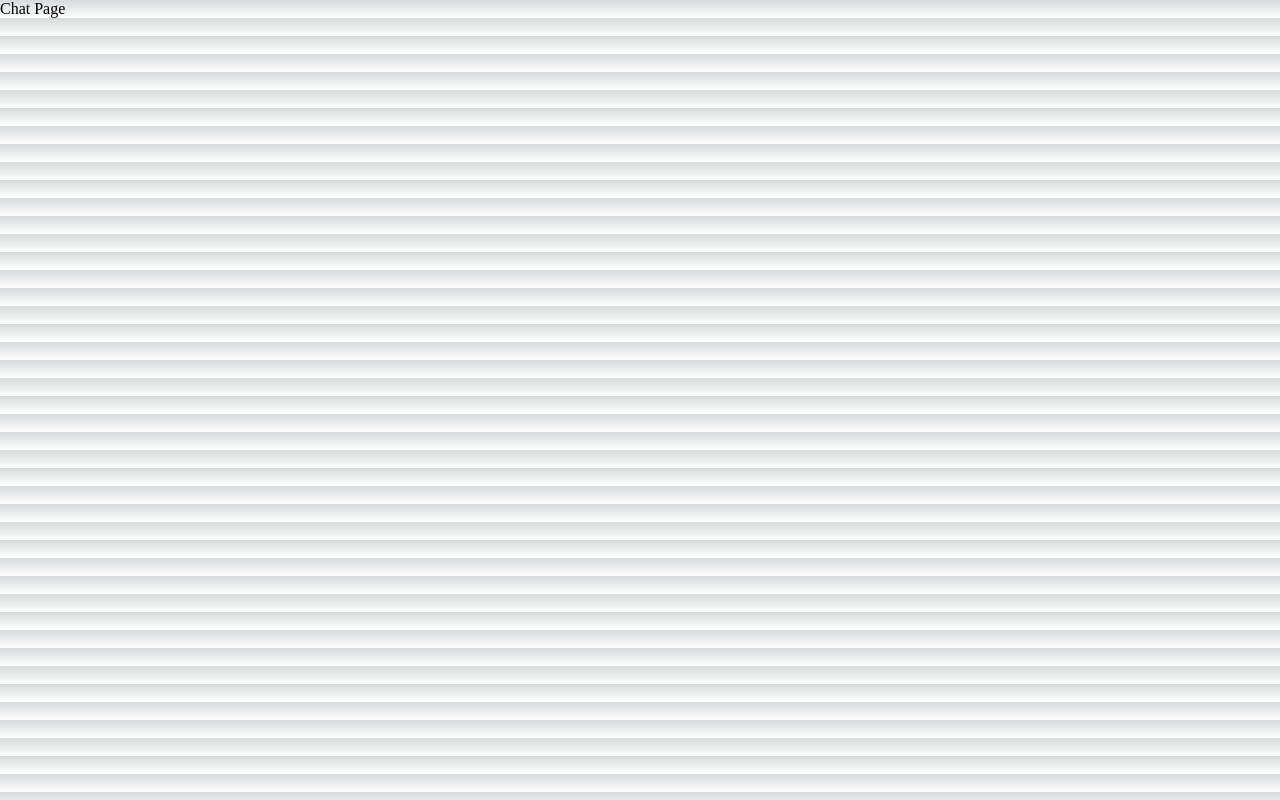
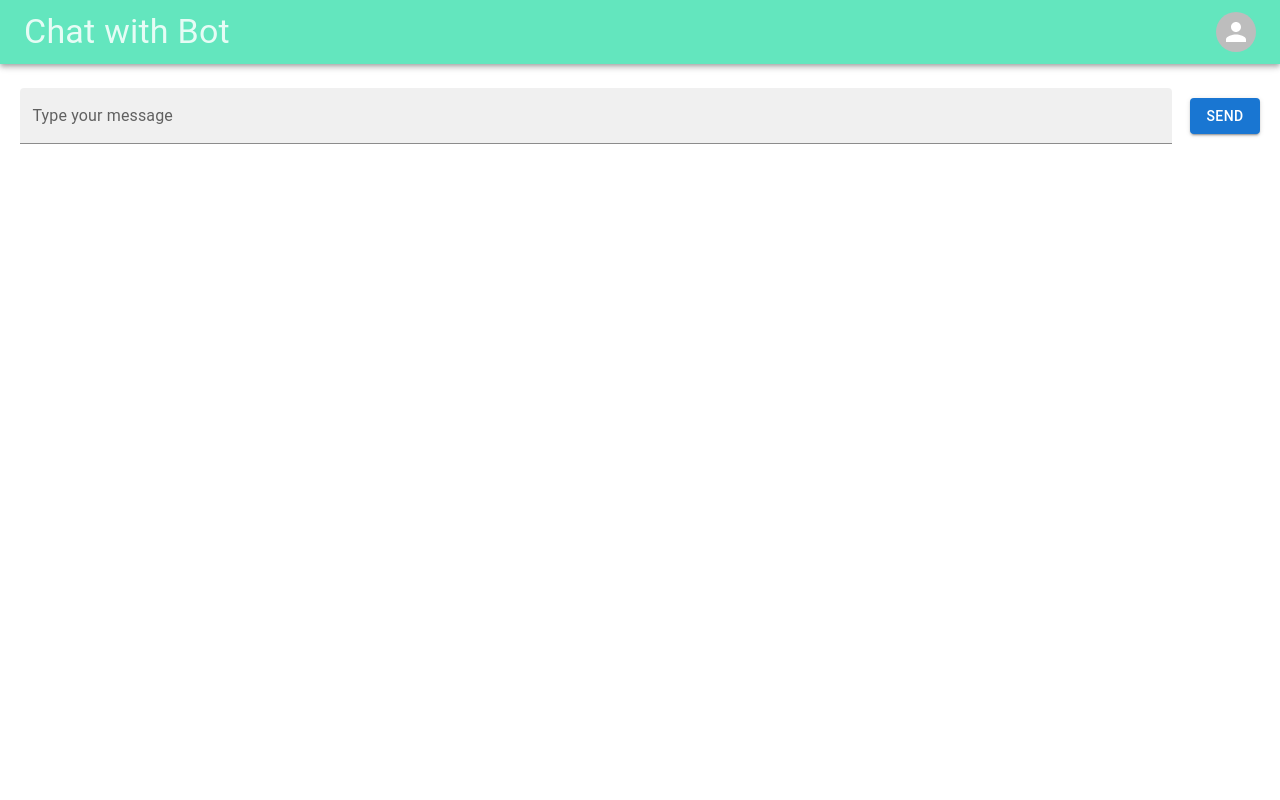
Before and after one commit to Zarriy/chatwithStranger, a Next.js app: page /chat in a window 1280 px wide. Built offline with nearby package versions, Linux system fonts and the light colour scheme.

Commit message:
added the structure layout of the app

```diff
--- /dev/null
+++ b/components/form.tsx
@@ -0,0 +1,33 @@
+import React, { useState } from "react";
+import classes from "../styles/Home.module.css";
+import { TextField, Button } from "@mui/material";
+
+const Form: React.FC = () => {
+  const [message, setMessage] = useState("");
+  const handleSendMessage = () => {
+    console.log("send message" + message);
+  };
+
+  return (
+    <div className={classes.inputContainer}>
+      <TextField
+        className={classes.inputField}
+        id="standard-basic"
+        label="Type your message"
+        variant="filled"
+        value={message}
+        onChange={(e) => setMessage(e.target.value)}
+      />
+      <Button
+        className={classes.sendButton}
+        variant="contained"
+        color="primary"
+        onClick={handleSendMessage}
+      >
+        Send
+      </Button>
+    </div>
+  );
+};
+
+export default Form;
--- /dev/null
+++ b/components/header.tsx
@@ -0,0 +1,21 @@
+import React from "react";
+import classes from "../styles/Home.module.css";
+import AppBar from "@mui/material/AppBar";
+import Toolbar from "@mui/material/Toolbar";
+import Typography from "@mui/material/Typography";
+import Avatar, { AvatarProps } from "@mui/material/Avatar";
+
+const Header: React.FC = () => {
+  return (
+    <AppBar position="static">
+      <Toolbar className={classes.toolbar} variant="regular">
+        <Typography variant="h4" color="#e6fcf5">
+          Chat with Bot
+        </Typography>
+        <Avatar alt="Alpha Sharp" src="" />
+      </Toolbar>
+    </AppBar>
+  );
+};
+
+export default Header;
--- a/pages/chat.tsx
+++ b/pages/chat.tsx
@@ -1,7 +1,16 @@
 import React from "react";
+import classes from "../styles/Home.module.css";
+import Header from "@/components/header";
+import Form from "@/components/form";
 
-const Chat = () => {
-  return <div>Chat Page</div>;
+const Chat: React.FC = () => {
+  return (
+    <div className={classes.chatPage}>
+      <Header />
+      <div className={classes.chatContainer}></div>
+      <Form />
+    </div>
+  );
 };
 
 export default Chat;
--- a/pages/index.tsx
+++ b/pages/index.tsx
@@ -3,6 +3,7 @@ import Image from "next/image";
 import { Inter } from "@next/font/google";
 import { Button } from "@mui/material";
 import { createTheme, ThemeProvider } from "@mui/material/styles";
+import SettingsPowerIcon from "@mui/icons-material/SettingsPower";
 import classes from "../styles/Home.module.css";
 import Router from "next/router";
 
@@ -42,7 +43,8 @@ export default function Home() {
             color="basic"
             onClick={() => Router.push("/chat")}
           >
-            Start
+            <SettingsPowerIcon />
+            &nbsp;Start
           </Button>
         </ThemeProvider>
       </main>
--- a/styles/Home.module.css
+++ b/styles/Home.module.css
@@ -6,3 +6,27 @@
   height: 100vh;
   justify-content: center;
 }
+.chatPage {
+  display: flex;
+  flex-direction: column;
+  align-items: center;
+}
+.toolbar {
+  background-color: #63e6be;
+  display: flex;
+  justify-content: space-between;
+}
+.inputContainer {
+  width: 100%;
+  display: flex;
+  align-items: center;
+  gap: 18px;
+  margin-top: 24px;
+  justify-content: center;
+}
+.inputField {
+  width: 90%;
+}
+.sendButton {
+  padding: 16px 24px;
+}
--- a/styles/globals.css
+++ b/styles/globals.css
@@ -1,76 +1,7 @@
-:root {
-  --max-width: 1100px;
-  --border-radius: 12px;
-  --font-mono: ui-monospace, Menlo, Monaco, 'Cascadia Mono', 'Segoe UI Mono',
-    'Roboto Mono', 'Oxygen Mono', 'Ubuntu Monospace', 'Source Code Pro',
-    'Fira Mono', 'Droid Sans Mono', 'Courier New', monospace;
-
-  --foreground-rgb: 0, 0, 0;
-  --background-start-rgb: 214, 219, 220;
-  --background-end-rgb: 255, 255, 255;
-
-  --primary-glow: conic-gradient(
-    from 180deg at 50% 50%,
-    #16abff33 0deg,
-    #0885ff33 55deg,
-    #54d6ff33 120deg,
-    #0071ff33 160deg,
-    transparent 360deg
-  );
-  --secondary-glow: radial-gradient(
-    rgba(255, 255, 255, 1),
-    rgba(255, 255, 255, 0)
-  );
-
-  --tile-start-rgb: 239, 245, 249;
-  --tile-end-rgb: 228, 232, 233;
-  --tile-border: conic-gradient(
-    #00000080,
-    #00000040,
-    #00000030,
-    #00000020,
-    #00000010,
-    #00000010,
-    #00000080
-  );
-
-  --callout-rgb: 238, 240, 241;
-  --callout-border-rgb: 172, 175, 176;
-  --card-rgb: 180, 185, 188;
-  --card-border-rgb: 131, 134, 135;
-}
-
-@media (prefers-color-scheme: dark) {
-  :root {
-    --foreground-rgb: 255, 255, 255;
-    --background-start-rgb: 0, 0, 0;
-    --background-end-rgb: 0, 0, 0;
-
-    --primary-glow: radial-gradient(rgba(1, 65, 255, 0.4), rgba(1, 65, 255, 0));
-    --secondary-glow: linear-gradient(
-      to bottom right,
-      rgba(1, 65, 255, 0),
-      rgba(1, 65, 255, 0),
-      rgba(1, 65, 255, 0.3)
-    );
-
-    --tile-start-rgb: 2, 13, 46;
-    --tile-end-rgb: 2, 5, 19;
-    --tile-border: conic-gradient(
-      #ffffff80,
-      #ffffff40,
-      #ffffff30,
-      #ffffff20,
-      #ffffff10,
-      #ffffff10,
-      #ffffff80
-    );
-
-    --callout-rgb: 20, 20, 20;
-    --callout-border-rgb: 108, 108, 108;
-    --card-rgb: 100, 100, 100;
-    --card-border-rgb: 200, 200, 200;
-  }
+html,
+body {
+  max-width: 100vw;
+  overflow-x: hidden;
 }
 
 * {
@@ -78,30 +9,3 @@
   padding: 0;
   margin: 0;
 }
-
-html,
-body {
-  max-width: 100vw;
-  overflow-x: hidden;
-}
-
-body {
-  color: rgb(var(--foreground-rgb));
-  background: linear-gradient(
-      to bottom,
-      transparent,
-      rgb(var(--background-end-rgb))
-    )
-    rgb(var(--background-start-rgb));
-}
-
-a {
-  color: inherit;
-  text-decoration: none;
-}
-
-@media (prefers-color-scheme: dark) {
-  html {
-    color-scheme: dark;
-  }
-}
```
Also changed, not shown: public/chatbot.png (added).
